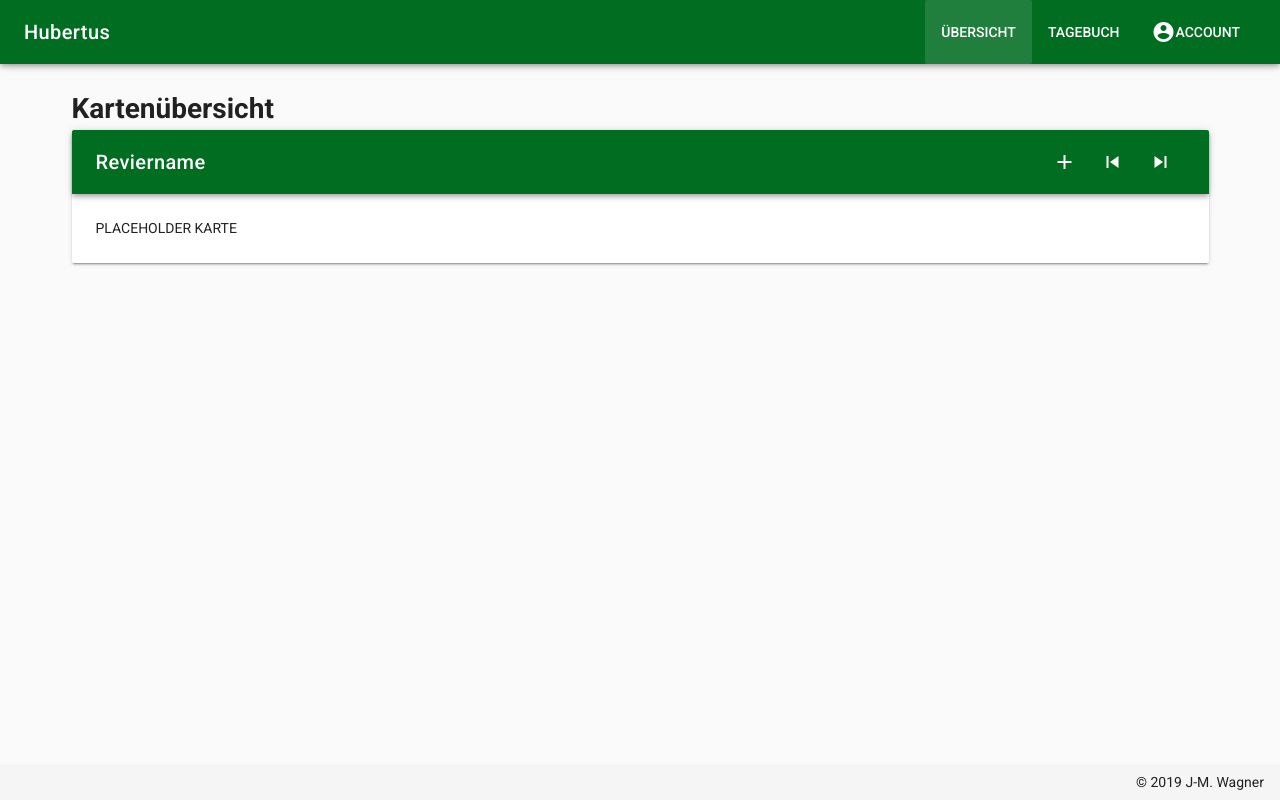
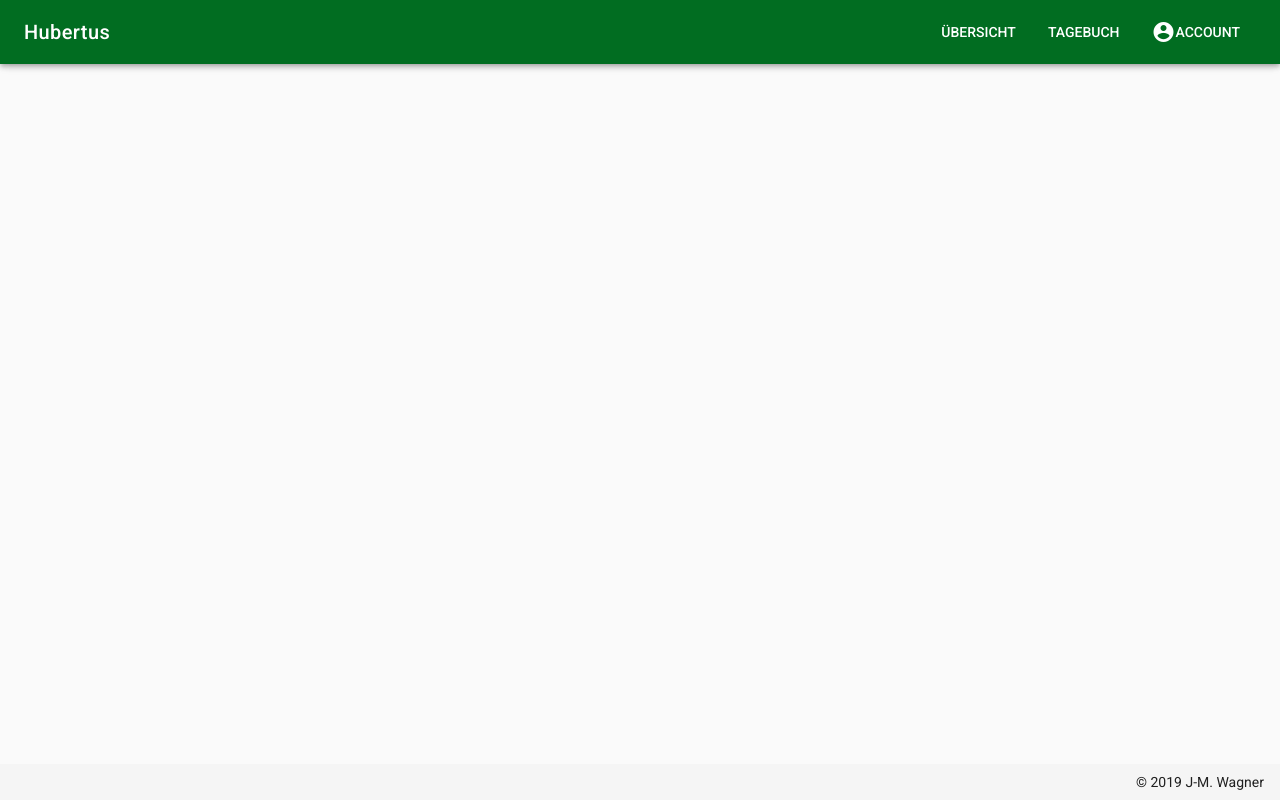
Before and after one commit to WagnerJM/hubertus_client, a Vue app: page / in a window 1280 px wide. Built offline with nearby package versions, Linux system fonts and the light colour scheme.

Commit message:
Added Homepage components

```diff
--- a/src/App.vue
+++ b/src/App.vue
@@ -6,9 +6,8 @@
       <v-toolbar-items>
         <v-btn flat to="/register" v-if="!loginState">Register</v-btn>
         <v-btn flat to="/login" v-if="!loginState">Login</v-btn>
-        <v-btn flat to="/" v-if="loginState">Übersicht</v-btn>
+        <v-btn flat to="/dashboard" v-if="loginState">Übersicht</v-btn>
         <v-btn flat to="/tagebuch" v-if="loginState">Tagebuch</v-btn>
-
 
         <v-menu :nudge-width="100" offset-y v-if="loginState">
           <template v-slot:activator="{ on }">
--- /dev/null
+++ b/src/components/homepage/Home.vue
@@ -0,0 +1,10 @@
+<template>
+  <v-container></v-container>
+</template>
+
+<script>
+export default {};
+</script>
+
+<style>
+</style>
--- a/src/router/index.js
+++ b/src/router/index.js
@@ -4,8 +4,11 @@ import Router from "vue-router";
 import Dashboard from "@/components/Dashboard";
 import Login from "@/components/auth/Login";
 import Register from "@/components/auth/Register";
-//import Profile from "@/components/Profile";
 import Tagebuch from "@/components/Tagebuch";
+import Home from "@/components/homepage/Home";
+import About from "@/components/homepage/About";
+import Datenschutz from "@/components/homepage/Datenschutz";
+import Impressum from "@/components/homepage/Impressum";
 
 Vue.use(Router);
 
@@ -13,7 +16,7 @@ export default new Router({
   mode: "history",
   routes: [
     {
-      path: "/",
+      path: "/dashboard",
       name: "Dashboard",
       component: Dashboard
     },
@@ -31,6 +34,26 @@ export default new Router({
       path: "/login",
       name: "Login",
       component: Login
+    },
+    {
+      path: "/",
+      name: "Home",
+      component: Home
+    },
+    {
+      path: "/about",
+      name: "About",
+      component: About
+    },
+    {
+      path: "/impressum",
+      name: "Impressum",
+      component: Impressum
+    },
+    {
+      path: "/datenschutz",
+      name: "Datenschutz",
+      component: Datenschutz
     }
   ]
 });
```
Also changed, not shown: src/components/homepage/About.vue (added), src/components/homepage/Datenschutz.vue (added), src/components/homepage/Impressum.vue (added).
